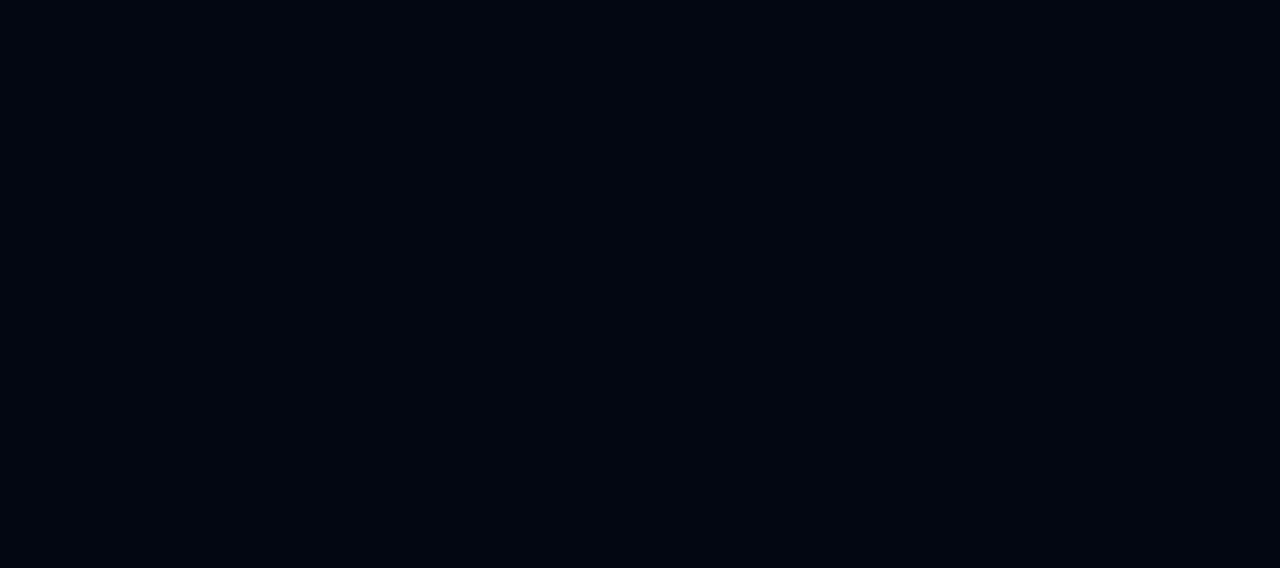
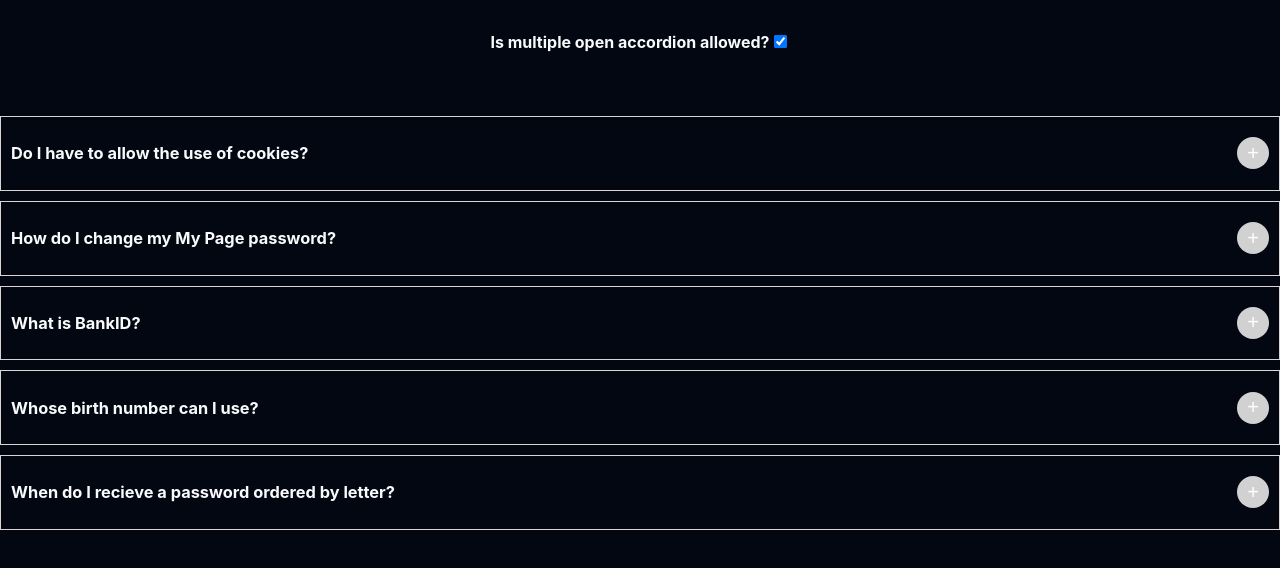
Before and after one commit to vinay-nb/React-Challenges-, a React (Create React App) app in the folder react-challenges/: page /accordion in a window 1280 px wide. Before the commit this address had no page. Shown: the top 568 px of the page. Built offline with nearby package versions, Linux system fonts and the light colour scheme.

Commit message:
feat: accordion

```diff
--- a/react-challenges/src/App.js
+++ b/react-challenges/src/App.js
@@ -1,4 +1,5 @@
 import "./App.css";
+import AppAccordion from "./Components/Accordion/AppAccordion";
 import ImageGallery from "./Components/ImageGallery/ImageGallery";
 import Main from "./Components/Main/Main";
 import Star from "./Components/Starratings/Star";
@@ -11,7 +12,7 @@
         <Route path="/" element={<Main />}></Route>
         <Route path="/star-rating" element={<Star />} />
         <Route path="/image-gallery" element={<ImageGallery />} />
-
+        <Route path="/accordion" element={<AppAccordion />} />
       </Routes>
     </div>
   );
--- /dev/null
+++ b/react-challenges/src/Components/Accordion/Accordion.js
@@ -0,0 +1,37 @@
+import { useEffect, useState } from "react";
+import "./style.css";
+
+const Accordion = ({
+  title,
+  info,
+  id,
+  openAccordionId,
+  setIdOfOpenAccordion,
+}) => {
+  const [show, setShow] = useState(false);
+
+  const toggle = () => {
+    setShow((prev) => !prev);
+    setIdOfOpenAccordion(id);
+  };
+
+  useEffect(() => {
+    if (openAccordionId) {
+      setShow(openAccordionId === id);
+    }
+  }, [id, openAccordionId]);
+
+  return (
+    <div key={id} className="accordion">
+      <div className="accordion-title">
+        <h3>{title}</h3>
+        <button onClick={toggle} className="accordion-icon">
+          {show ? "-" : "+"}
+        </button>
+      </div>
+      {show && <p>{info}</p>}
+    </div>
+  );
+};
+
+export default Accordion;
--- /dev/null
+++ b/react-challenges/src/Components/Accordion/AppAccordion.js
@@ -0,0 +1,45 @@
+import React, { useState } from "react";
+import questions from "./data";
+import Accordion from "./Accordion";
+import "./style.css";
+
+export default function AppAccordion() {
+  const [multiple, setMultiple] = useState(true);
+  const [openAccordionId, setOpenAccordionId] = useState(null);
+
+  const setIdOfOpenAccordion = (id = null) => {
+    setOpenAccordionId(multiple ? null : id);
+  };
+
+  const onMultipleChange = () => {
+    if (multiple) {
+      setOpenAccordionId(-1);
+    }
+    setMultiple(!multiple);
+  };
+
+  return (
+    <div className="accordion-cnt">
+      <h4>
+        <label htmlFor="max-open">Is multiple open accordion allowed?</label>
+        <input
+          type="checkbox"
+          id="max-open"
+          checked={multiple}
+          onChange={onMultipleChange}
+        />
+        <div className="accordions-wrapper">
+          {questions.map((question) => (
+            <Accordion
+              key={questions.id}
+              multiple={multiple}
+              openAccordionId={openAccordionId}
+              setIdOfOpenAccordion={setIdOfOpenAccordion}
+              {...question}
+            />
+          ))}
+        </div>
+      </h4>
+    </div>
+  );
+}
--- /dev/null
+++ b/react-challenges/src/Components/Accordion/data.js
@@ -0,0 +1,28 @@
+const questions = [
+  {
+    id: 1,
+    title: "Do I have to allow the use of cookies?",
+    info: "Unicorn vinyl poutine brooklyn, next level direct trade iceland. Shaman copper mug church-key coloring book, whatever poutine normcore fixie cred kickstarter post-ironic street art.",
+  },
+  {
+    id: 2,
+    title: "How do I change my My Page password?",
+    info: "Coloring book forage photo booth gentrify lumbersexual. Migas chillwave poutine synth shoreditch, enamel pin thundercats fashion axe roof party polaroid chartreuse.",
+  },
+  {
+    id: 3,
+    title: "What is BankID?",
+    info: "Enamel pin fam sustainable woke whatever venmo. Authentic asymmetrical put a bird on it, lumbersexual activated charcoal kinfolk banjo cred pickled sartorial.",
+  },
+  {
+    id: 4,
+    title: "Whose birth number can I use?",
+    info: "Edison bulb direct trade gentrify beard lo-fi seitan sustainable roof party franzen occupy squid. Knausgaard cronut succulents, scenester readymade shabby chic lyft. Copper mug meh vegan gentrify.",
+  },
+  {
+    id: 5,
+    title: "When do I recieve a password ordered by letter?",
+    info: "Locavore franzen fashion axe live-edge neutra irony synth af tilde shabby chic man braid chillwave waistcoat copper mug messenger bag. Banjo snackwave blog, microdosing thundercats migas vaporware viral lo-fi seitan ",
+  },
+];
+export default questions;
--- /dev/null
+++ b/react-challenges/src/Components/Accordion/style.css
@@ -0,0 +1,41 @@
+.accordion-cnt {
+    margin-top: 2rem;
+    text-align: center;
+    color: #f8fafc;
+}
+
+.accordion {
+    padding: 10px;
+    margin-bottom: 10px;
+    font-size: 14px;
+    text-align: left;
+    border: 1px solid rgb(218, 212, 212);
+}
+
+.accordions-wrapper {
+    margin-top: 4em;
+}
+
+.accordion-title {
+    display: flex;
+    align-items: center;
+    justify-content: space-between;
+}
+
+.accordion-icon {
+    display: flex;
+    align-items: center;
+    align-self: center;
+    justify-content: center;
+    width: 2rem;
+    min-width: 2rem;
+    height: 2rem;
+    margin-left: 1rem;
+    font-size: 20px;
+    color: white;
+    cursor: pointer;
+    background: transparent;
+    background: rgb(209, 209, 209);
+    border-color: transparent;
+    border-radius: 50%;
+}
--- a/react-challenges/src/Components/Main/Main.js
+++ b/react-challenges/src/Components/Main/Main.js
@@ -7,6 +7,7 @@
       <div className="card">
         <Link to="/star-rating" className="link-cls">Star rating </Link>
         <Link to="/image-gallery" className="link-cls">Image Gallery </Link>
+        <Link to="/accordion" className="link-cls">Accordion </Link>
       </div>
     </div>
   );
```
